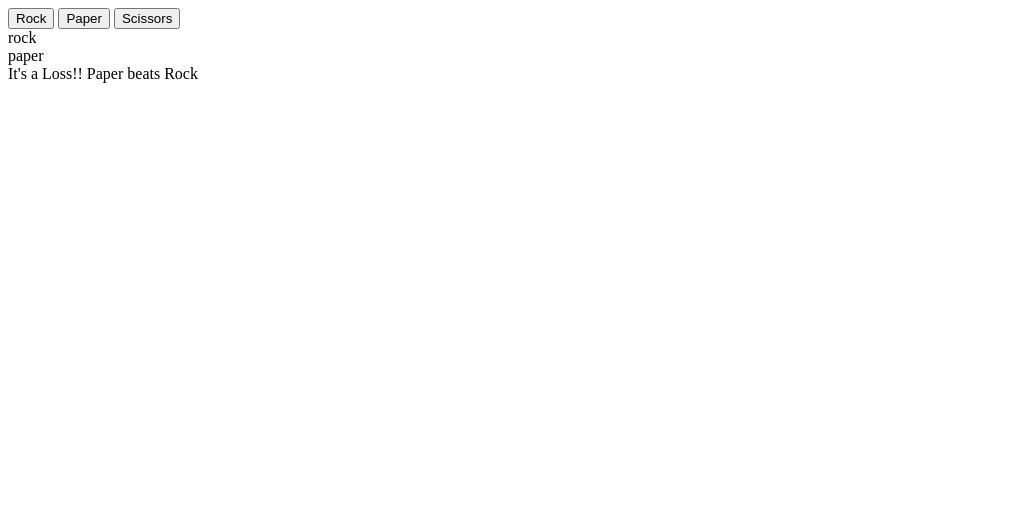
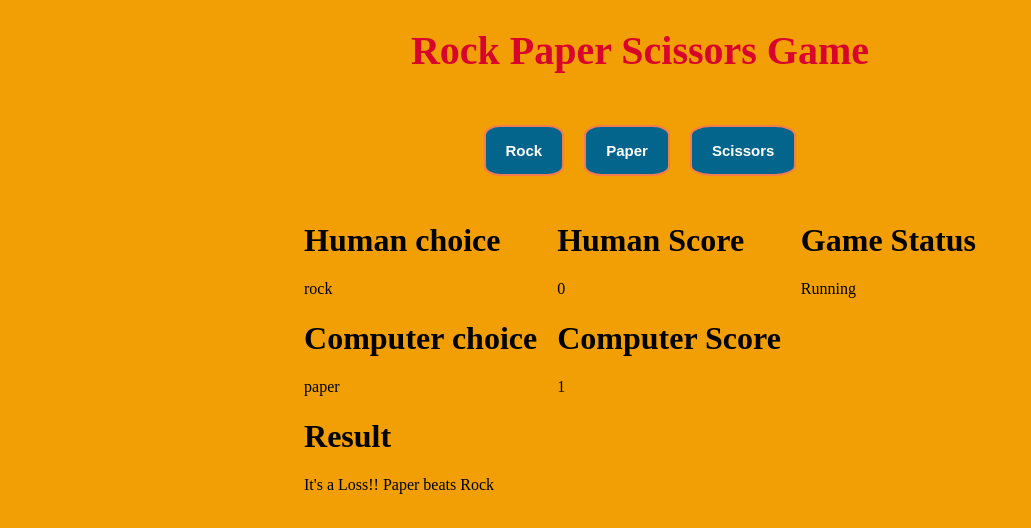
Before and after one commit to RenatoTeixeira/RockPaperScissors, a plain HTML site: page index.html in a window 1280 px wide. Both pictures are taken after a click on the button "Rock". Shown: the whole page, without its empty margins (0-1031 px from the left). Drawn offline with Linux system fonts and the light colour scheme.

Commit message:
Finished

```diff
--- a/index.html
+++ b/index.html
@@ -7,15 +7,31 @@
     <link rel="stylesheet" href="./styles/style.css" />
   </head>
   <body>
+    <h1 class="title">Rock Paper Scissors Game</h1>
+    <div class="buttons">
       <button id="rockBtn">Rock</button>
       <button id="paperBtn">Paper</button>
       <button id="scissorsBtn">Scissors</button>
+    </div>
     <div id="results">
+      <div class="choices">
+        <h1>Human choice</h1>
         <div id="human"></div>
+        <h1>Computer choice</h1>
         <div id="computer"></div>
+        <h1>Result</h1>
+        <div id="result"></div>
+      </div>
+      <div class="score">
+        <h1>Human Score</h1>
         <div id="humanScore"></div>
+        <h1>Computer Score</h1>
         <div id="computerScore"></div>
-      <div id="result"></div>
+      </div>
+      <div class="status">
+        <h1>Game Status</h1>
+        <div id="gameStatus"></div>
+      </div>
     </div>
     <script src="./scripts/script.js"></script>
   </body>
--- a/scripts/script.js
+++ b/scripts/script.js
@@ -2,6 +2,9 @@ let humanChoice;
 let resultMessage;
 let choices = ["rock", "paper", "scissors"];
 let computerChoice = choices[Math.floor(Math.random() * choices.length)];
+let humanScore = 0;
+let computerScore = 0;
+let gameStatus = "Running";
 const rock = document.querySelector("#rockBtn");
 rock.addEventListener("click", () => {
   humanChoice = "rock";
@@ -20,24 +23,36 @@ scissors.addEventListener("click", () => {
   computerChoice = choices[Math.floor(Math.random() * choices.length)];
   playGame(humanChoice, computerChoice);
 });
-
 function playGame(a, b) {
   if (a === b) {
     resultMessage = "It's a draw!!";
   } else if (a === "rock" && b === "scissors") {
     resultMessage = "It's a Win!! Rock beats Scissors";
+    humanScore++;
   } else if (a === "rock" && b === "paper") {
     resultMessage = "It's a Loss!! Paper beats Rock";
+    computerScore++;
   } else if (a === "paper" && b === "scissors") {
     resultMessage = "It's a Loss!! Scissors beats Paper";
+    computerScore++;
   } else if (a === "paper" && b === "rock") {
     resultMessage = "It's a Win!! Paper beats Rock";
+    humanScore++;
   } else if (a === "scissors" && b === "paper") {
     resultMessage = "It's a Win!! Scissors beats Paper";
+    humanScore++;
   } else if (a === "scissors" && b === "rock") {
     resultMessage = "It's a Loss!! Rock beats Scissors";
+    computerScore++;
   } else {
     resultMessage = "Invalid Input!!";
+  }
+  if (computerScore === 5 || humanScore === 5) {
+    gameStatus = "Game Over";
+    computerScore = 0;
+    humanScore = 0;
+  } else {
+    gameStatus = "Running";
   }
   const human = document.querySelector("#human");
   human.textContent = humanChoice;
@@ -45,4 +60,10 @@ function playGame(a, b) {
   computer.textContent = computerChoice;
   const result = document.querySelector("#result");
   result.textContent = resultMessage;
+  const humanScoreShow = document.querySelector("#humanScore");
+  humanScoreShow.textContent = humanScore;
+  const computerScoreShow = document.querySelector("#computerScore");
+  computerScoreShow.textContent = computerScore;
+  const gameStatusShow = document.querySelector("#gameStatus");
+  gameStatusShow.textContent = gameStatus;
 }
--- a/styles/style.css
+++ b/styles/style.css
@@ -0,0 +1,39 @@
+body {
+  background-color: #f29f05;
+}
+
+.title {
+  display: flex;
+  justify-content: center;
+  color: #d9042b;
+  font-size: 40px;
+}
+
+.buttons {
+  display: flex;
+  justify-content: center;
+  align-items: center;
+  height: 100px;
+  gap: 20px;
+}
+
+button {
+  background-color: #03658c;
+  color: white;
+  padding: 15px 20px;
+  font-size: 15px;
+  font-weight: bolder;
+  border: solid #f27b50 2px;
+  border-radius: 20%;
+}
+
+button:hover {
+  background-color: #04789b;
+  color: #f27b50;
+}
+
+#results {
+  display: flex;
+  gap: 20px;
+  justify-content: center;
+}
```
Lines whose indentation alone changed are shown as unchanged.
